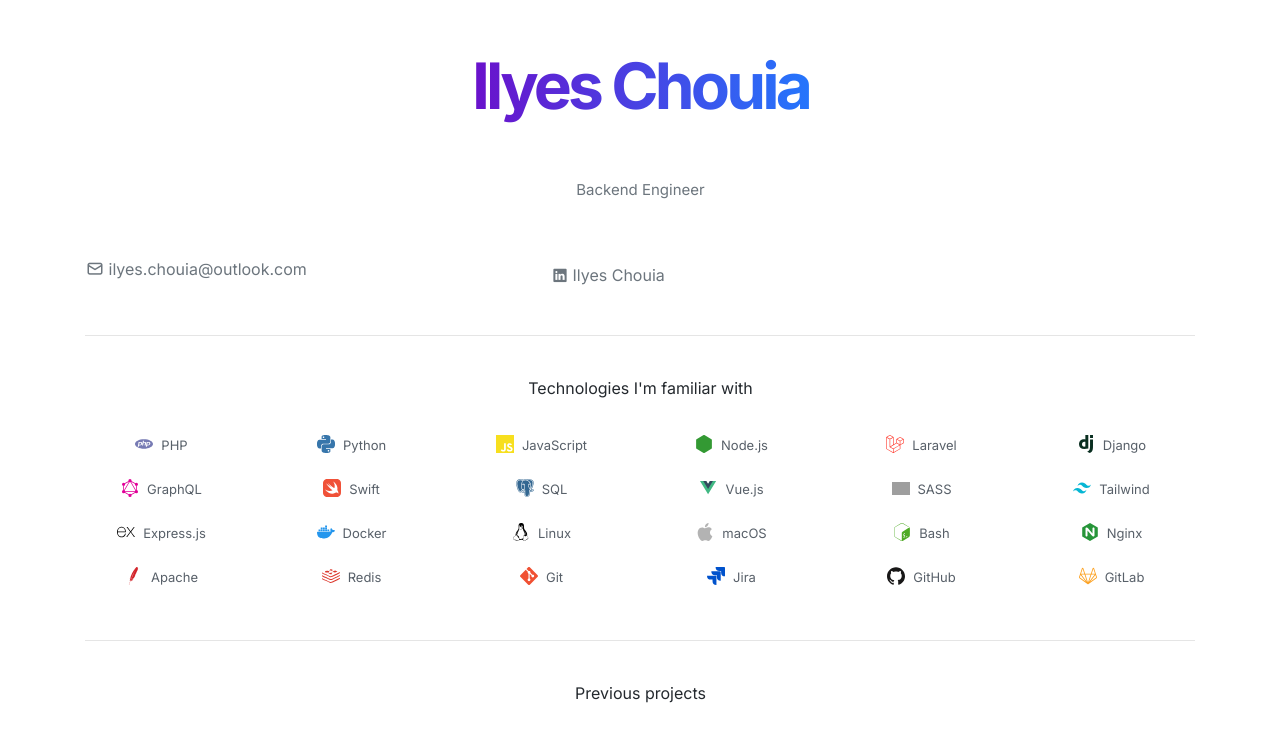
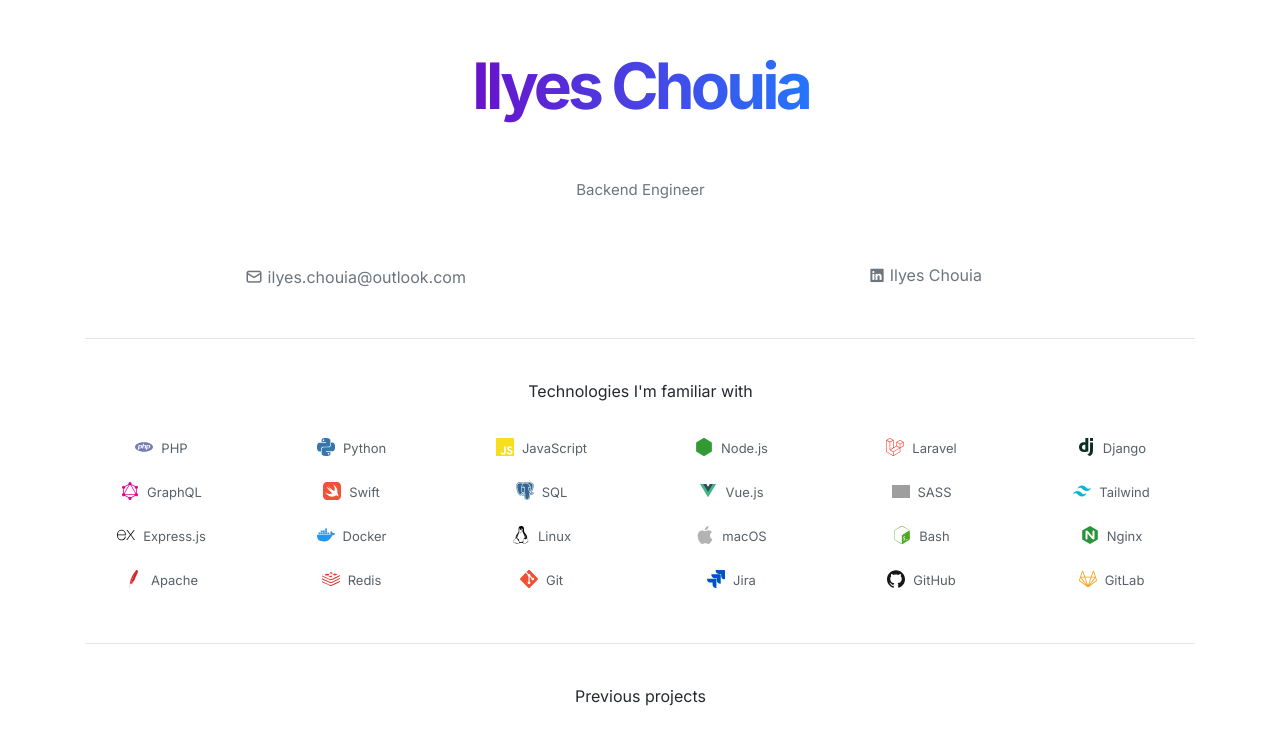
Before and after one commit to celyes/portfolio, a Vue app: page / in a window 1280 px wide. Shown: the top 751 px of the page. Built offline with nearby package versions, Linux system fonts and the light colour scheme; grey boxes are pictures that could not be loaded.

Commit message:
fix columns for personal info section

```diff
--- a/src/components/PersonalInfoSection.vue
+++ b/src/components/PersonalInfoSection.vue
@@ -17,7 +17,7 @@
         </div>
     </div>
     <div class="row pt-4">
-        <div class="col-sm-6my-2">
+        <div class="col-sm-6 my-2">
         <span class="d-flex justify-content-center mx-3">
           <a rel="noopener" href="mailto:celyes02@gmail.com"
              class="text-muted contact">
```
